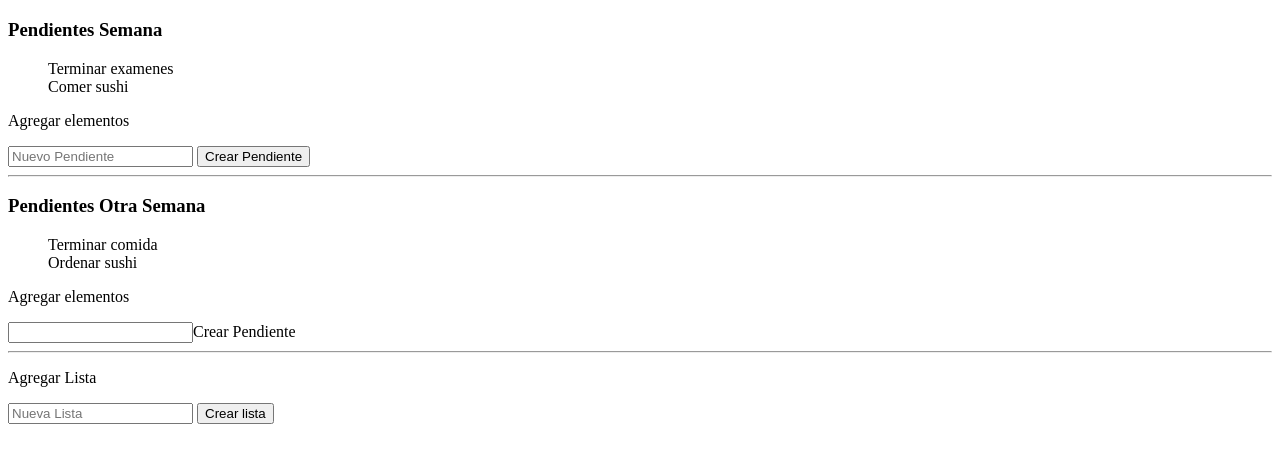
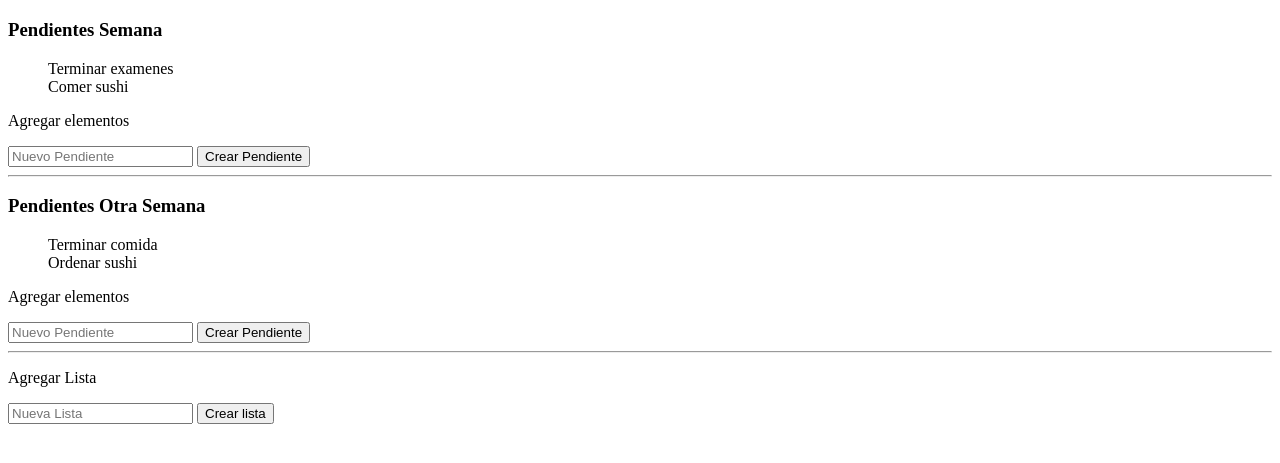
Before and after one commit to Nallelyht/sprint2-proyectoF, a plain HTML site: page index.html in a window 1280 px wide. Shown: the part 61-524 px from the top of the page. Drawn offline with Linux system fonts and the light colour scheme.

Commit message:
agrega elementos a las listas

```diff
--- a/assets/js/main.js
+++ b/assets/js/main.js
@@ -4,8 +4,17 @@ function agregarPendiente(){
     var elemento =document.createElement("dd");
     elemento.innerText = nPendiente;
     document.getElementById("listaSemana").appendChild(elemento);
-
-    console.log(nPendiente)
-
+    nPendiente="";
+}
+function agregarOtro(){
+    var nPendiente = document.getElementById("otrosPendientes").value;
+    var elemento =document.createElement("dd");
+    elemento.innerText = nPendiente;
+    document.getElementById("listaOtra").appendChild(elemento);
+    nPendiente="";
+}
+function limpiar (){
+   document.getElementById("nuevoPendiente").value = "";
+   document.getElementById("otrosPendientes").value = "";
 
 }
--- a/index.html
+++ b/index.html
@@ -14,17 +14,17 @@
               <dd>Comer sushi</dd>
           </dl>
           <p>Agregar elementos</p>
-              <input type="text" id="nuevoPendiente" placeholder="Nuevo Pendiente">
-              <button type="button" onclick="agregarPendiente()">Crear Pendiente</button>
+          <input type="text" id="nuevoPendiente" placeholder="Nuevo Pendiente">
+          <button type="button" onclick="agregarPendiente();limpiar()">Crear Pendiente</button>
           <hr>
-          <dl>
+          <dl id="listaOtra">
               <h3>Pendientes Otra Semana</h3>
               <dd>Terminar comida</dd>
               <dd>Ordenar sushi</dd>
-            </dl>
+          </dl>
           <p>Agregar elementos</p>
-          <input type="text" id=""
-              <button type="button">Crear Pendiente</button>
+          <input type="text" id="otrosPendientes" placeholder="Nuevo Pendiente">
+          <button type="button" onclick="agregarOtro();limpiar()">Crear Pendiente</button>
           <hr>
       </section>
        <section>
```
